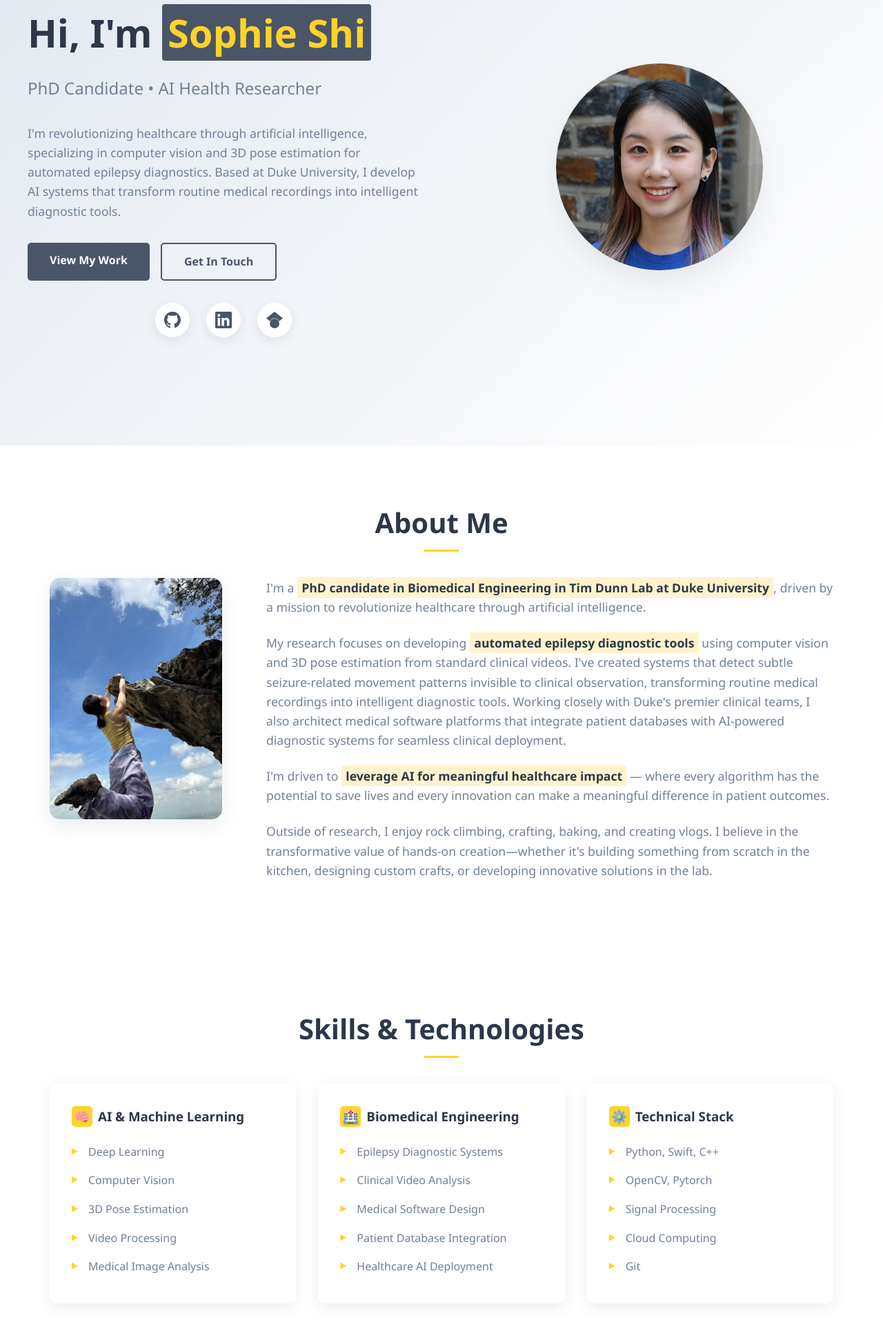
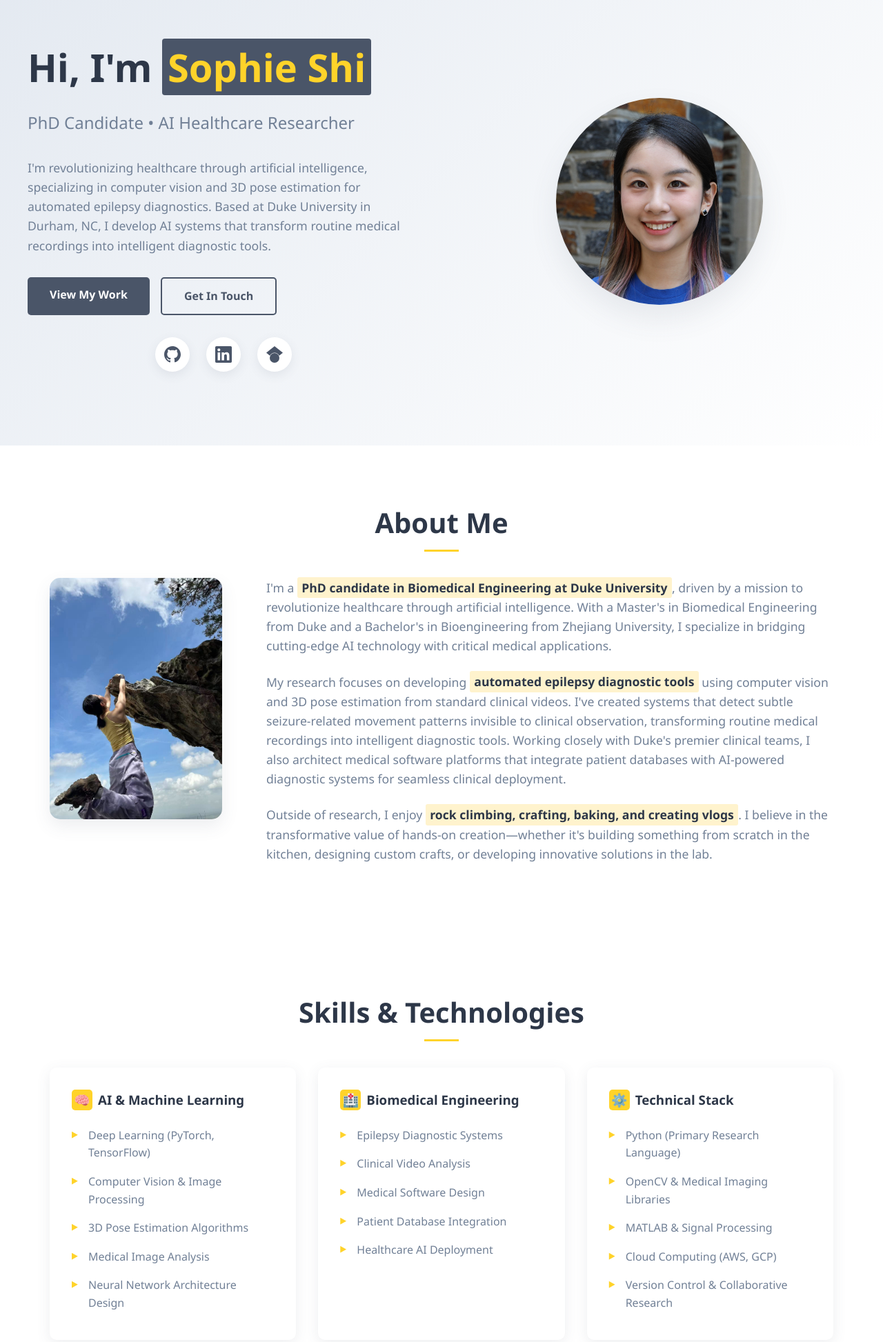
Before and after one commit to Sooophy/personal_website, a plain HTML site: page index.html in a window 1280 px wide. Shown: the part 154-2100 px from the top of the page at 69% size. Drawn offline with Linux system fonts and the light colour scheme.

Commit message:
edit layout

```diff
--- a/index.html
+++ b/index.html
@@ -97,6 +97,7 @@
             align-items: center;
             background: linear-gradient(135deg, var(--light-blue) 0%, var(--white) 100%);
             padding: 0 2rem;
+            padding-top: 100px; /* Add top padding to avoid header overlap */
         }
 
         .hero-content {
@@ -458,9 +459,7 @@
             margin-bottom: 2rem;
             box-shadow: 0 5px 20px var(--shadow);
             display: flex;
-            justify-content: space-between;
-            align-items: flex-start;
-            gap: 2rem;
+            flex-direction: column;
             transition: var(--transition);
         }
 
@@ -471,6 +470,7 @@
 
         .publication-content {
             flex: 1;
+            margin-bottom: 1rem;
         }
 
         .publication-title {
@@ -507,9 +507,9 @@
             border-radius: 20px;
             font-size: 0.9rem;
             font-weight: 600;
-            white-space: nowrap;
             text-align: center;
-            min-width: 100px;
+            align-self: flex-start;
+            max-width: 150px;
         }
 
         .publication-status.published {
@@ -675,6 +675,7 @@
 
             .hero {
                 padding: 0 1rem;
+                padding-top: 120px; /* Extra padding for mobile */
             }
 
             .nav {
@@ -704,8 +705,8 @@
         <div class="hero-content">
             <div class="hero-text">
                 <h1>Hi, I'm <span class="typewriter">Sophie Shi</span></h1>
-                <p class="subtitle">PhD Candidate • AI Health Researcher</p>
-                <p>I'm revolutionizing healthcare through artificial intelligence, specializing in computer vision and 3D pose estimation for automated epilepsy diagnostics. Based at Duke University, I develop AI systems that transform routine medical recordings into intelligent diagnostic tools.</p>
+                <p class="subtitle">PhD Candidate • AI Healthcare Researcher</p>
+                <p>I'm revolutionizing healthcare through artificial intelligence, specializing in computer vision and 3D pose estimation for automated epilepsy diagnostics. Based at Duke University in Durham, NC, I develop AI systems that transform routine medical recordings into intelligent diagnostic tools.</p>
                 <div class="cta-buttons">
                     <a href="#projects" class="btn btn-primary">View My Work</a>
                     <a href="#contact" class="btn btn-secondary">Get In Touch</a>
@@ -746,13 +747,11 @@
             </div>
 
             <div class="about-text">
-                <p>I'm a <span class="highlight">PhD candidate in Biomedical Engineering in Tim Dunn Lab at Duke University</span>, driven by a mission to revolutionize healthcare through artificial intelligence.</p>
+                <p>I'm a <span class="highlight">PhD candidate in Biomedical Engineering at Duke University</span>, driven by a mission to revolutionize healthcare through artificial intelligence. With a Master's in Biomedical Engineering from Duke and a Bachelor's in Bioengineering from Zhejiang University, I specialize in bridging cutting-edge AI technology with critical medical applications.</p>
 
                 <p>My research focuses on developing <span class="highlight">automated epilepsy diagnostic tools</span> using computer vision and 3D pose estimation from standard clinical videos. I've created systems that detect subtle seizure-related movement patterns invisible to clinical observation, transforming routine medical recordings into intelligent diagnostic tools. Working closely with Duke's premier clinical teams, I also architect medical software platforms that integrate patient databases with AI-powered diagnostic systems for seamless clinical deployment.</p>
 
-                <p>I'm driven to <span class="highlight">leverage AI for meaningful healthcare impact</span> — where every algorithm has the potential to save lives and every innovation can make a meaningful difference in patient outcomes.</p>
-
-                <p>Outside of research, I enjoy rock climbing, crafting, baking, and creating vlogs. I believe in the transformative value of hands-on creation—whether it's building something from scratch in the kitchen, designing custom crafts, or developing innovative solutions in the lab.</p>
+                <p>Outside of research, I enjoy <span class="highlight">rock climbing, crafting, baking, and creating vlogs</span>. I believe in the transformative value of hands-on creation—whether it's building something from scratch in the kitchen, designing custom crafts, or developing innovative solutions in the lab.</p>
             </div>
         </div>
     </section>
@@ -764,11 +763,11 @@
             <div class="skill-category fade-in">
                 <h3><span class="skill-icon">🧠</span>AI & Machine Learning</h3>
                 <ul class="skill-list">
-                    <li>Deep Learning</li>
-                    <li>Computer Vision</li>
-                    <li>3D Pose Estimation</li>
-                    <li>Video Processing</li>
+                    <li>Deep Learning (PyTorch, TensorFlow)</li>
+                    <li>Computer Vision & Image Processing</li>
+                    <li>3D Pose Estimation Algorithms</li>
                     <li>Medical Image Analysis</li>
+                    <li>Neural Network Architecture Design</li>
                 </ul>
             </div>
 
@@ -786,11 +785,11 @@
             <div class="skill-category fade-in">
                 <h3><span class="skill-icon">⚙️</span>Technical Stack</h3>
                 <ul class="skill-list">
-                    <li>Python, Swift, C++</li>
-                    <li>OpenCV, Pytorch</li>
-                    <li>Signal Processing</li>
-                    <li>Cloud Computing</li>
-                    <li>Git</li>
+                    <li>Python (Primary Research Language)</li>
+                    <li>OpenCV & Medical Imaging Libraries</li>
+                    <li>MATLAB & Signal Processing</li>
+                    <li>Cloud Computing (AWS, GCP)</li>
+                    <li>Version Control & Collaborative Research</li>
                 </ul>
             </div>
         </div>
@@ -843,7 +842,7 @@
                         Developed joint compression-classification network using ResNet architecture for EEG seizure prediction. Implemented adaptive reconstruction module with linear pooling under variable compression ratios for enhanced prediction accuracy.
                     </p>
                     <div class="project-links">
-                        <a href="cnn-seizure-prediction.html" class="project-link link-github">Details</a>
+                        <a href="#" class="project-link link-github">Details</a>
                     </div>
                 </div>
             </div>
@@ -859,7 +858,7 @@
                         Built virtual machine-based RESTful API server and client with persistent database integration. Developed client GUI and monitor-end GUI applications for medical record and real-time patient monitoring.
                     </p>
                     <div class="project-links">
-                        <a href="ecg-monitoring-system.html" class="project-link link-github">Details</a>
+                        <a href="#" class="project-link link-github">Details</a>
                     </div>
                 </div>
             </div>
@@ -875,7 +874,7 @@
                         Designed multi-view iOS/WatchOS mobile application for deadline management using SwiftUI and UIKit. Integrated cross-device real-time synchronization via iCloud and Firebase, with Sakai API integration for automatic course assignment deadlines.
                     </p>
                     <div class="project-links">
-                        <a href="ios-deadline-manager.html" class="project-link link-github">Details</a>
+                        <a href="https://github.com/Sooophy/DeadlineMGR" class="project-link link-github">Details</a>
                     </div>
                 </div>
             </div>
```
